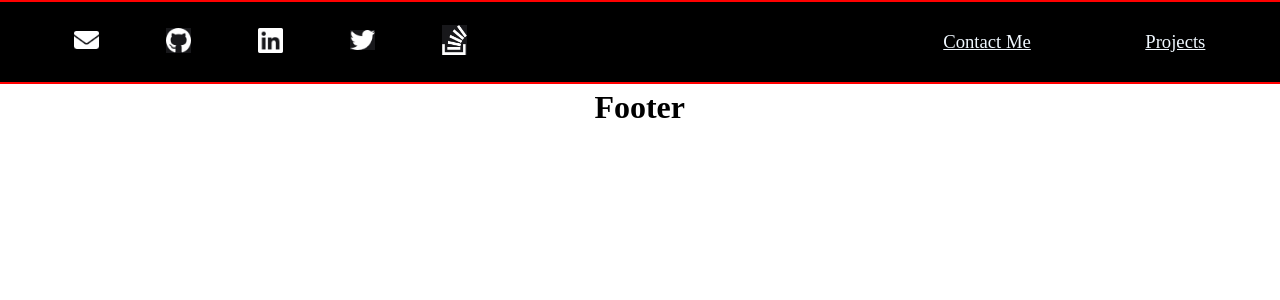
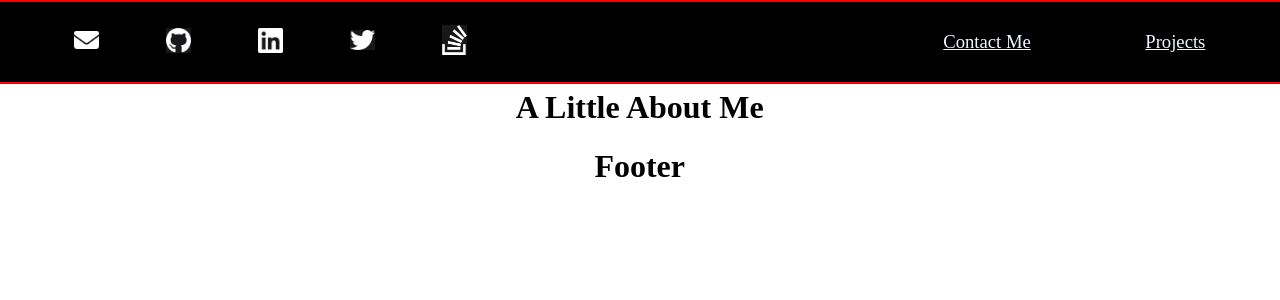
Before and after one commit to OSharpe001/portfolio_remake, a React (Create React App) app: page /aboutme in a window 1280 px wide. Shown: the top 300 px of the page. Built offline with nearby package versions, Linux system fonts and the light colour scheme.

Commit message:
added aboutme page and profile-pic

```diff
--- a/src/App.js
+++ b/src/App.js
@@ -1,6 +1,7 @@
 import { Route, Routes, useNavigate } from 'react-router-dom';
 import './App.css';
-import { Footer, Header, Main, ProjectDetailPage } from './components';
+import { AboutMe, Footer, Header, Main, ProjectDetailPage } from './components';
+
 
 export default function App() {
 
@@ -12,6 +13,7 @@ export default function App() {
       <Routes>
         <Route path="/" element={<Main />}/>
         <Route path="/details" element={<ProjectDetailPage />}/>
+        <Route path="/aboutme" element={<AboutMe />}/>
       </Routes>
       <Footer />
     </div>
--- /dev/null
+++ b/src/components/AboutMe.jsx
@@ -0,0 +1,9 @@
+// import React from 'react'
+
+export default function AboutMe() {
+  return (
+    <div>
+        <h1>A Little About Me</h1>
+    </div>
+  );
+};
--- a/src/components/index.js
+++ b/src/components/index.js
@@ -1,3 +1,4 @@
+export { default as AboutMe } from "./AboutMe";
 export { default as Footer } from "./Footer";
 export { default as Header } from "./Header";
 export { default as Main } from "./Main";
```
Also changed, not shown: src/assets/images/my_profile.png (added).
